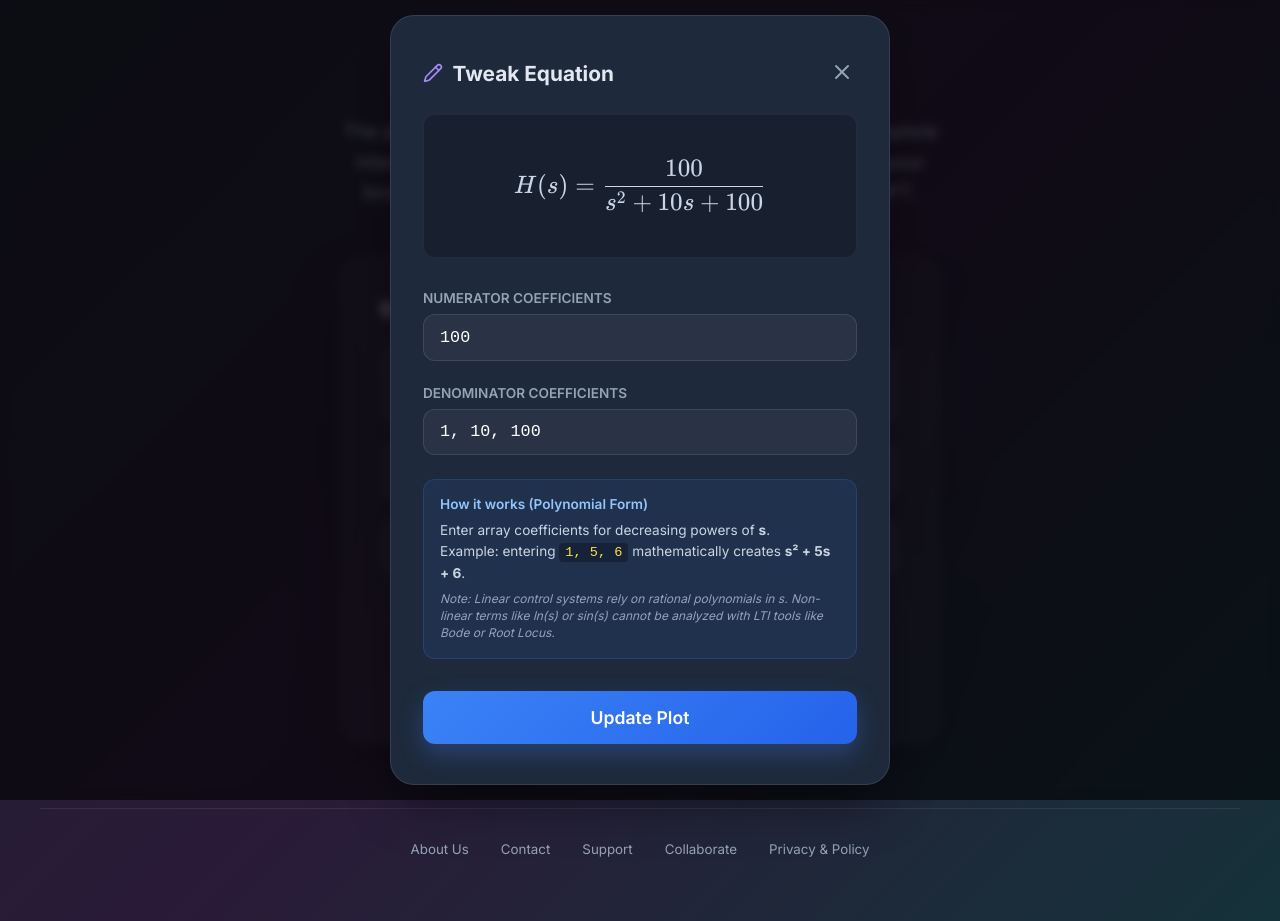
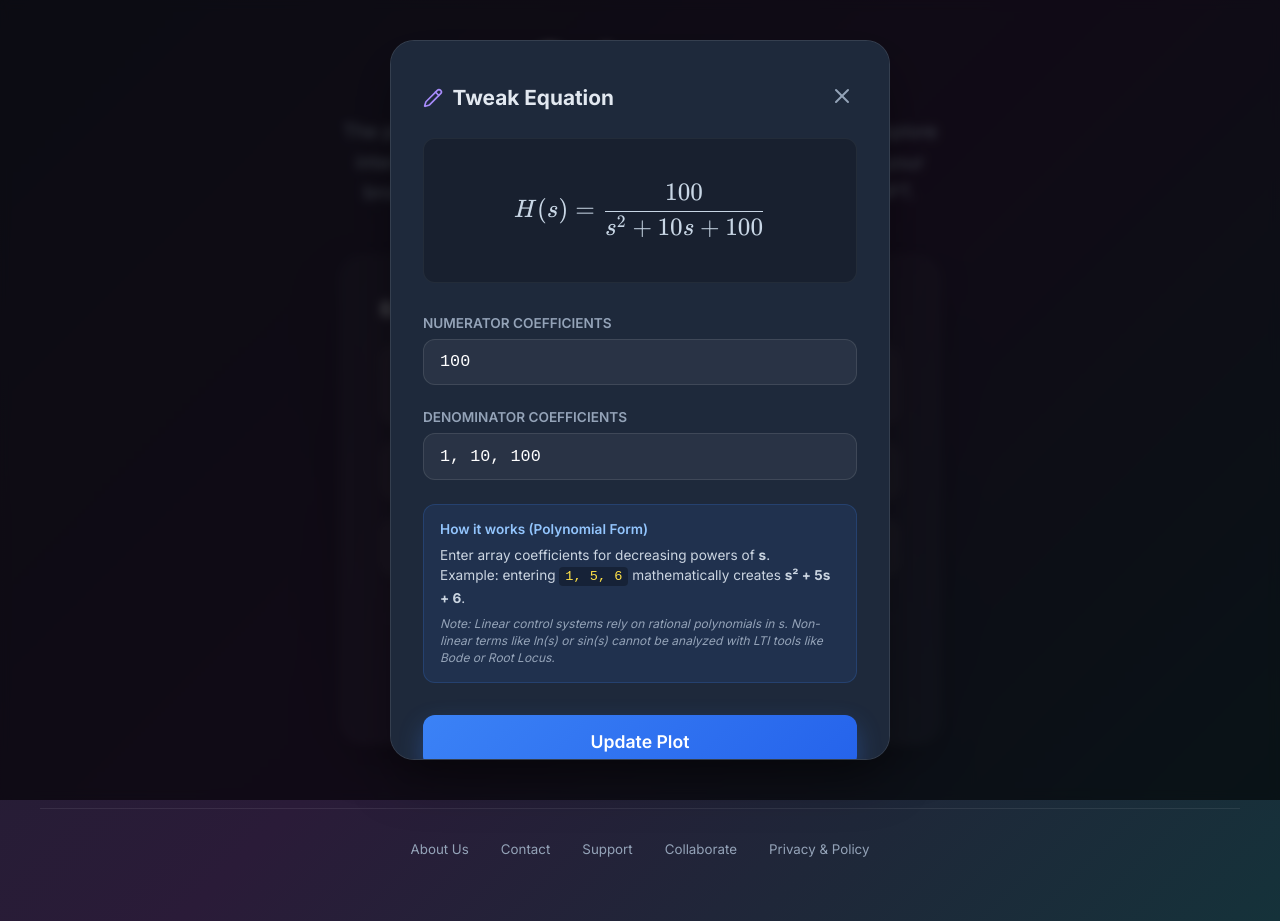
Before and after one commit to sohampawar1866/schemo, a React (Vite) app in the folder widget/: page / in a window 1280 px wide. Both pictures are taken after a click on the button "Or create your own equation". Built offline with nearby package versions, Linux system fonts and the light colour scheme.

Commit message:
fix: modal scroll overlay

```diff
--- a/widget/src/App.tsx
+++ b/widget/src/App.tsx
@@ -90,7 +90,8 @@ function TweakerModal({
       <div style={{
         background: '#1e293b', borderRadius: '24px', width: '100%', maxWidth: '500px',
         padding: '2.5rem 2rem', boxShadow: '0 25px 50px -12px rgba(0,0,0,0.5)',
-        border: '1px solid rgba(255,255,255,0.1)'
+        border: '1px solid rgba(255,255,255,0.1)',
+        maxHeight: '90vh', overflowY: 'auto'
       }}>
         <div style={{ display: 'flex', justifyContent: 'space-between', alignItems: 'center', marginBottom: '1.5rem' }}>
           <h2 style={{ margin: 0, fontSize: '1.3rem', color: '#e2e8f0', display: 'flex', alignItems: 'center', gap: '0.6rem' }}>
```
